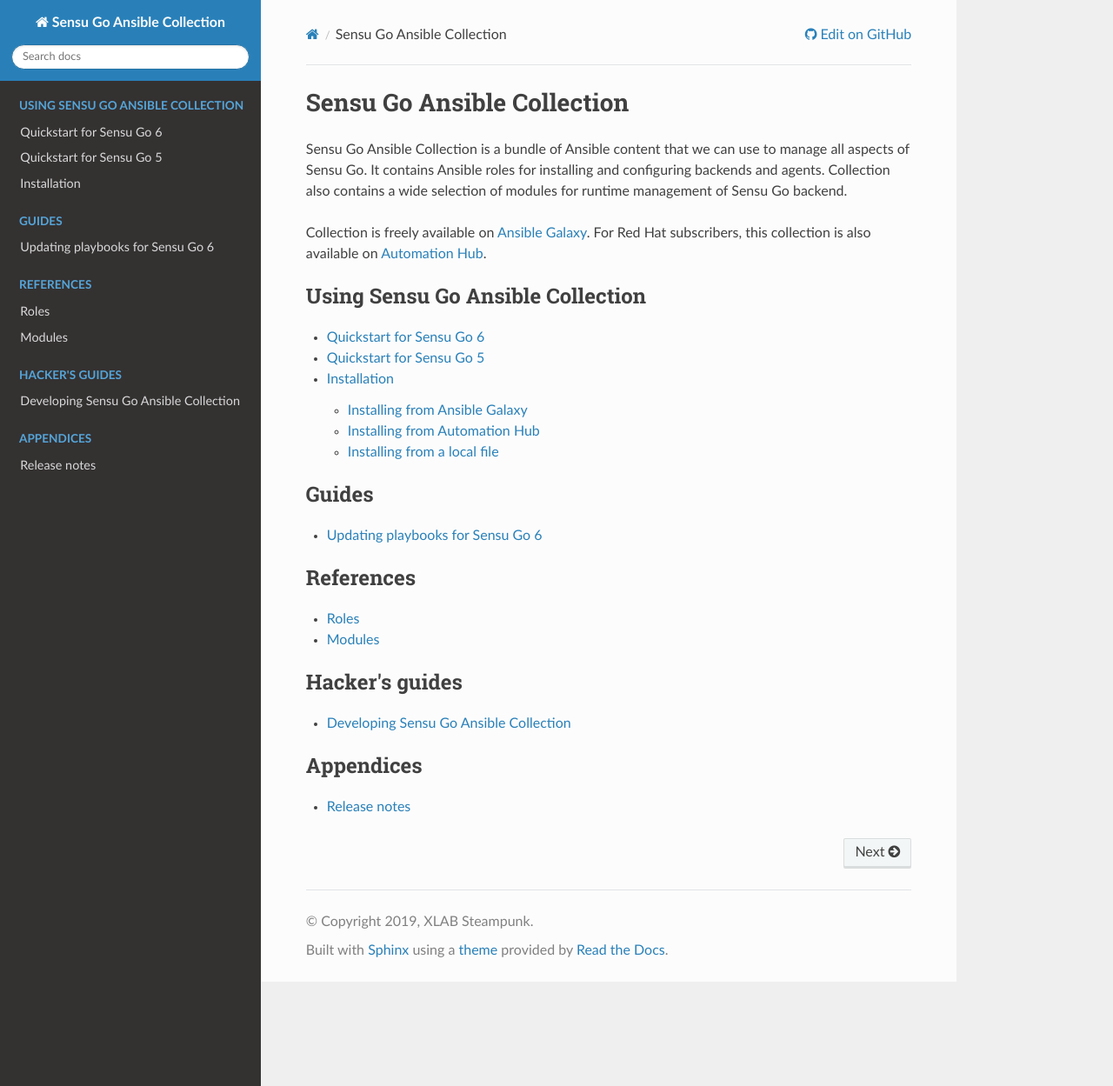
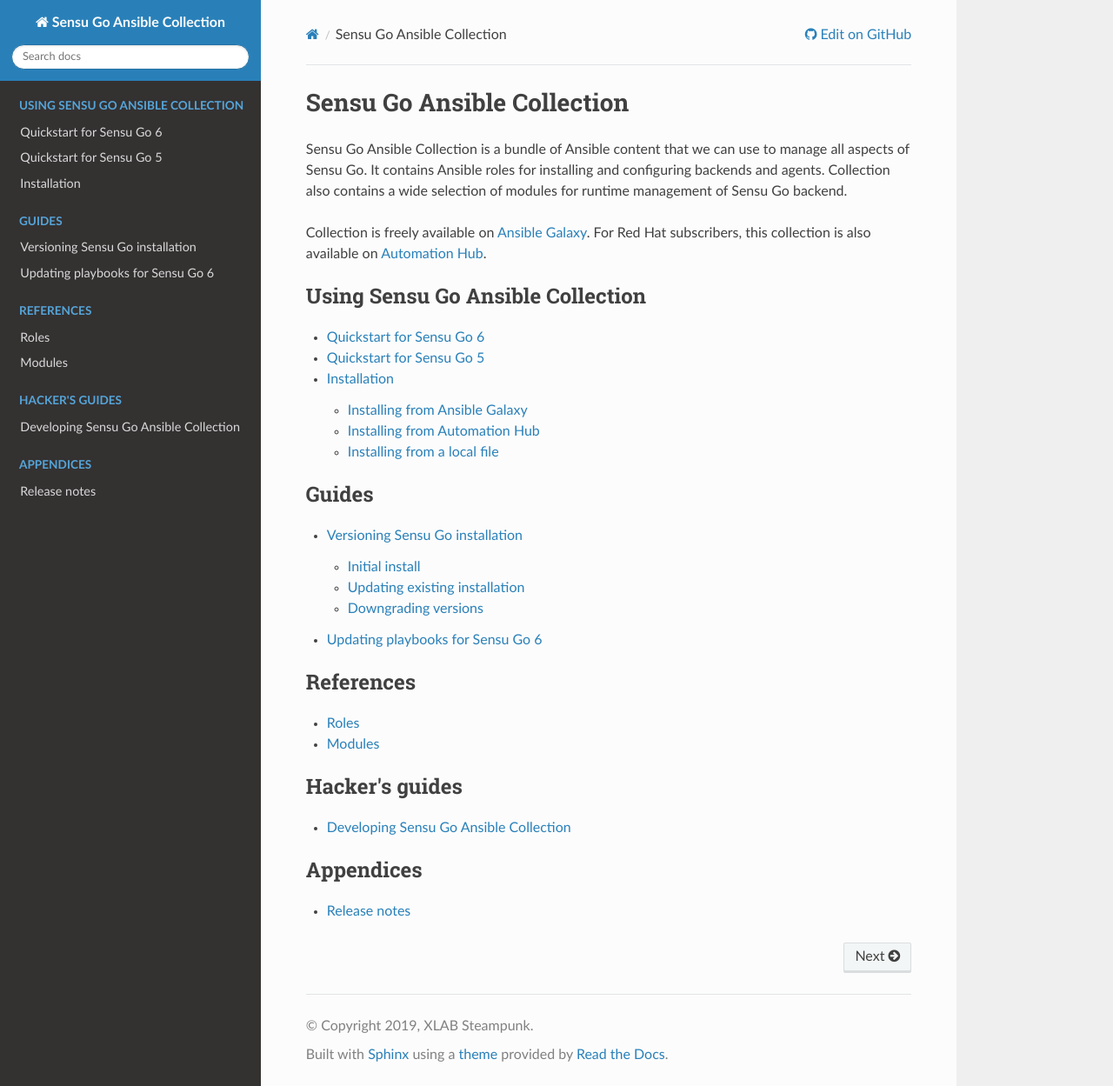
Before and after one commit to sensu/sensu-go-ansible, a Sphinx documentation site: the page built from docs/source/index.rst, in a window 1280 px wide and 1249 px high. Shown: the whole window at 87% size. Built offline with Sphinx 7.4.7 and the Read the Docs theme 2.0.0, drawn with Linux system fonts in a browser that asks for light colours; some of the changed lines change nothing that is shown.

Commit message:
Add instructions on Sensu Go version pinning
Up until now, collection users were forced to come up with their own
best practices of making sure proper version of components is
installed. To make this process a bit easier, we added a guide that
demonstrates one safe way of using Ansible collection.

```diff
--- a/docs/source/index.rst
+++ b/docs/source/index.rst
@@ -28,6 +28,7 @@
    :maxdepth: 2
    :caption: Guides
 
+   versioning_sensu_go_installation
    sensu_go_5_6_migration
 
 
--- /dev/null
+++ b/docs/source/versioning_sensu_go_installation.rst
@@ -0,0 +1,97 @@
+Versioning Sensu Go installation
+================================
+
+When dealing with software installation, we want to pin the versions of our
+components as tightly as possible. In the first part of this guide, we will
+look at how we can pin the Sensu Go version when using Ansible. We will focus
+our attention on updates in the second part of this guide.
+
+
+Initial install
+---------------
+
+The :doc:`backend </roles/backend>` and :doc:`agent </roles/agent>` roles both
+use the :doc:`install </roles/install>` role for installing required
+components. And the installation Ansible role consults three variables when
+determining what component version to install: **version**, **build**, and
+**channel**.
+
+In the vast majority of scenarios, we can set the **version** variable and
+leave the build and channel variables set to their default values:
+
+.. code-block:: yaml
+
+   - name: Install, configure and run Sensu agents
+     hosts: agents
+     become: true
+     tasks:
+       - name: Install agent
+         include_role:
+           name: sensu.sensu_go.agent
+         vars:
+           version: 6.1.4
+
+When we run the previous playbook, Ansible will install the latest 6.1.4
+version build from the `stable channel`_. And since stable channel only
+contains one package build per released version, we pinned down the Sensu Go
+version to a single package.
+
+Unstable versions of Sensu Go can have more than one build associated with
+them. In scenarios where we are dealing with prerelease versions, we can use
+the **build** variable to make installation predictable or use an older
+package build:
+
+
+.. code-block:: yaml
+
+   - name: Install, configure and run Sensu agents
+     hosts: agents
+     become: true
+     tasks:
+       - name: Install agent
+         include_role:
+           name: sensu.sensu_go.agent
+         vars:
+           channel: testing
+           version: 6.2.0
+           build: 3881
+
+.. note::
+
+   The installation role ignores both the **channel** and the **build**
+   variables values when installing the Sensu Go agent on Windows. For the
+   time being, Windows users can only install stable versions with the Sensu
+   Go agent role.
+
+We can also install the latest available version if we omit the version
+variable or set it to ``latest``. But we strongly advise against this approach
+since we may inadvertently update our Sensu Go version when all we wanted to
+do is update our configuration file.
+
+
+Updating existing installation
+------------------------------
+
+If you think updating our Sensu Go installation is as simple as bumping the
+version number and rerunning the playbook, you are almost right. Ansible will
+update and restart the updated Sensu Go backend or agent services, but it will
+not run any version-specific migration tasks.
+
+Thankfully, for most updates, restarting services is all that is needed. For
+the rest of the cases, update instructions are usually straightforward. You
+can find them all in the `Sensu Go documentation`_.
+
+
+Downgrading versions
+--------------------
+
+The Sensu Go Ansible Collection does not support downgrades. You might be able
+to install an older version of Sensu Go, but there are no guarantees that your
+installation will still work.
+
+
+.. _stable channel:
+   https://packagecloud.io/sensu/stable
+
+.. _Sensu Go documentation:
+   https://docs.sensu.io/sensu-go/latest/operations/maintain-sensu/upgrade/
```
